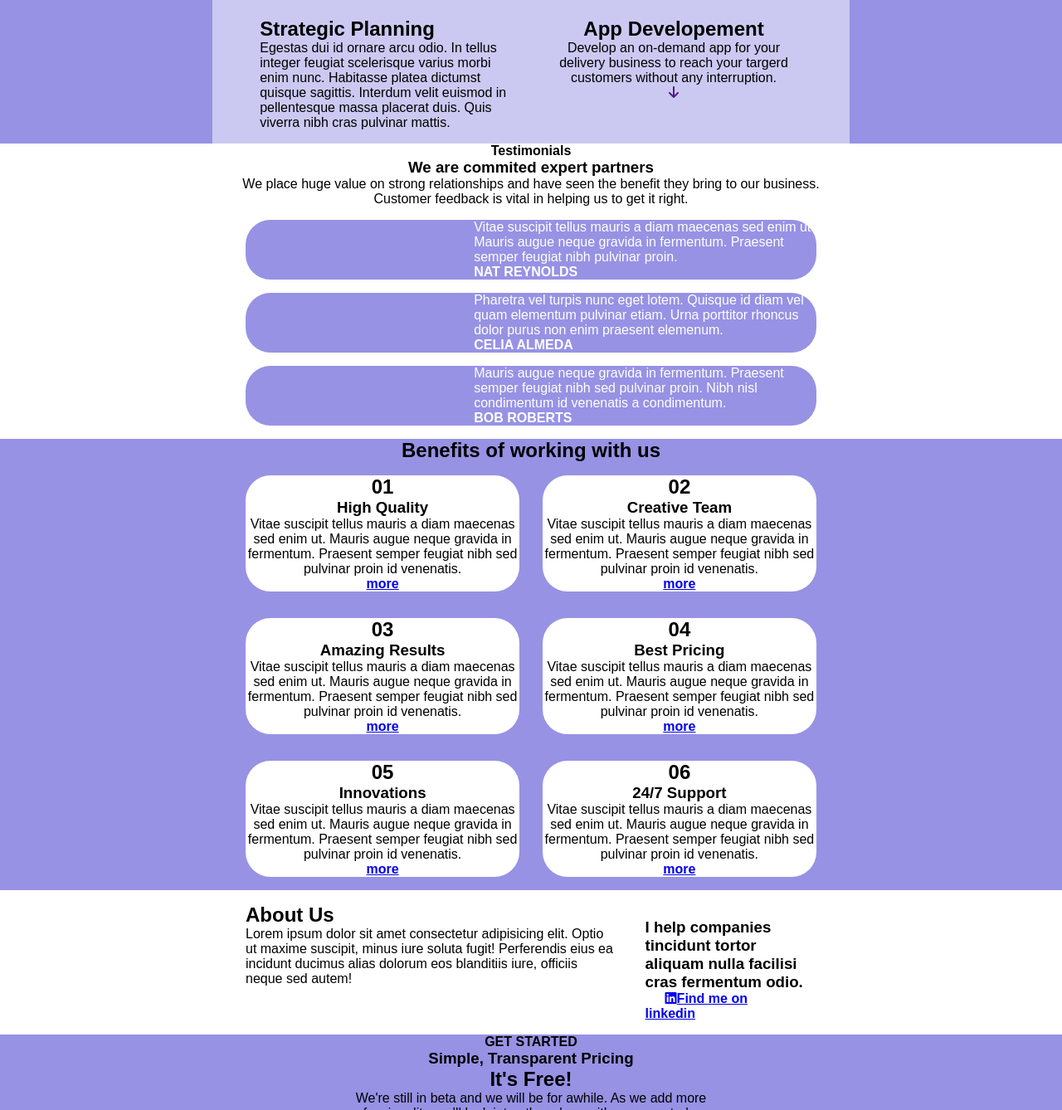
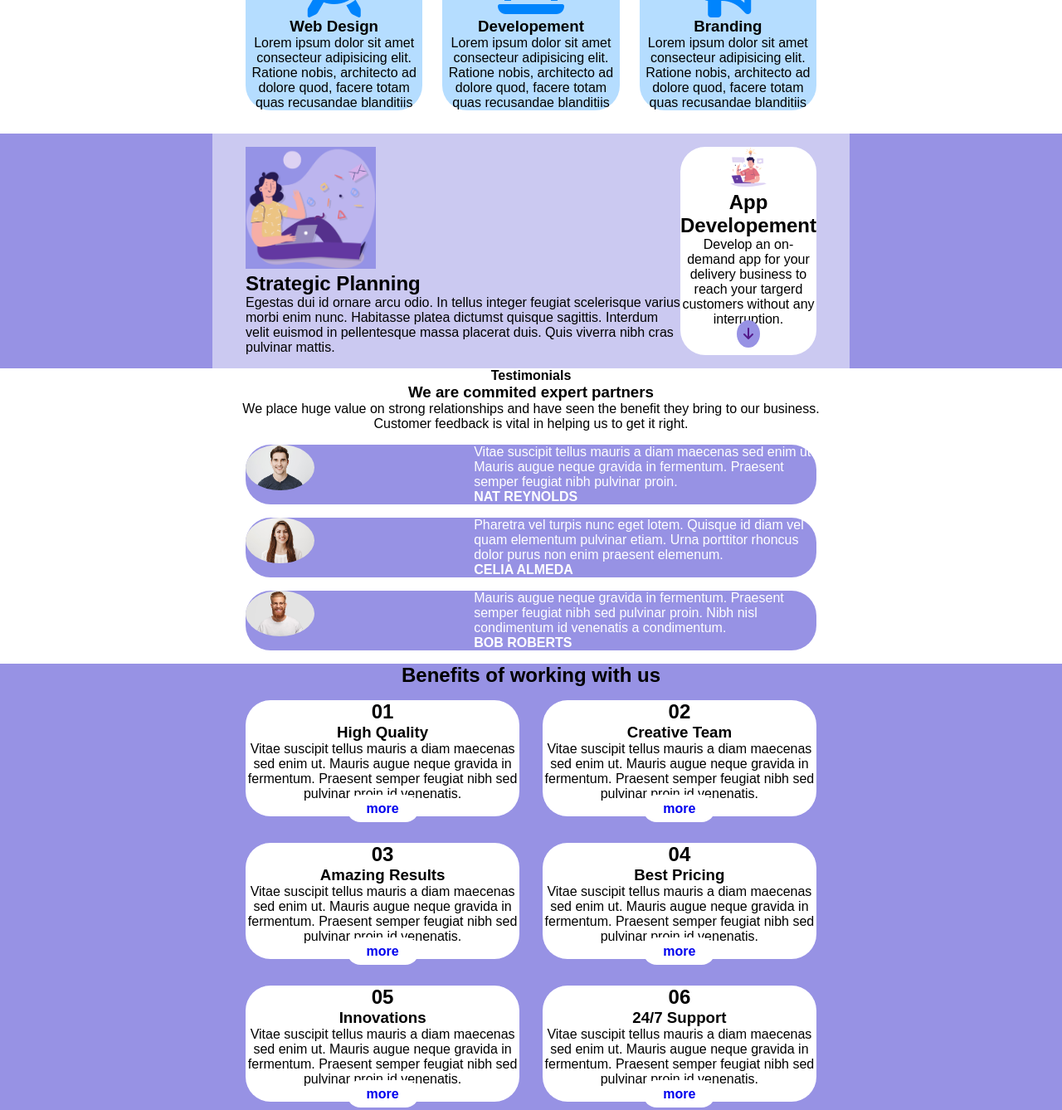
Before and after one commit to Jaskett/htmlcss-responsive-layout, a plain HTML site: page index.html in a window 1280 px wide. Shown: the part 527-1865 px from the top of the page at 83% size. Drawn offline with Linux system fonts and the light colour scheme.

Commit message:
Aggiunta immagini

```diff
--- a/css/style.css
+++ b/css/style.css
@@ -12,6 +12,7 @@
     --primary-color-light: #b5ddff;
     --secondary-color: #9792e4;
     --secondary-color-light: #cbc9f1;
+    --white-background: white;
 }
 
 body {
@@ -89,6 +90,10 @@ body {
     height: 60%;
 }
 
+.w-30 {
+    width: 30%;
+}
+
 .w-50 {
     width: 50%;
 }
@@ -105,10 +110,21 @@ body {
     border-radius: 30px;
 }
 
+.b-rad-50 {
+    border-radius: 50%;
+}
+
 .btn {
+    background-color: white;
     padding: 0.5rem 1.5rem;
     border-radius: 30px;
     font-weight: bold;
+}
+
+.btn-round {
+    background-color: var(--secondary-color);
+    padding: 0.5rem;
+    border-radius: 50%;
 }
 
 .btn-ty1 {
@@ -126,6 +142,10 @@ header nav {
     background-color: var(--primary-color-light);
 }
 
+#first-section .card i {
+    color: var(--primary-color);
+}
+
 /* Seconda Sezione */
 #second-section {
     background-color: var(--secondary-color);
@@ -133,6 +153,10 @@ header nav {
 
 #second-section .container {
     background-color: var(--secondary-color-light);
+}
+
+#second-section .card {
+    background-color: var(--white-background);
 }
 
 /* Terza Sezione */
--- a/index.html
+++ b/index.html
@@ -14,7 +14,9 @@
     <header>
         <nav>
             <div class="header-container d-flex just-sp-between padx-2_5 pady-2">
-                <div class="header-content">Logo</div>
+                <div class="header-content">
+                    <img src="img/logo.png" alt="Logo">
+                </div>
 
                 <div class="d-none" id="nav-anchor">
                     <ul class="list-st-ty-n d-flex">
@@ -62,7 +64,7 @@
                         </a>
                     </div>
                     <div>
-                        <img src="" alt="">
+                        <img class="w-50" src="img/phone.png" alt="Telefono">
                     </div>
                 </div>
 
@@ -95,17 +97,17 @@
         <!-- Seconda Sezione -->
         <section id="second-section">
             <div class="container padx-2_5">
-                <div class="card b-rad-30 marginy-1">
-                    <img src="" alt="">
+                <div class="b-rad-30 marginy-1">
+                    <img class="w-30" src="img/planning1.png" alt="Planning">
                     <h1>Strategic Planning</h1>
                     <p>Egestas dui id ornare arcu odio. In tellus integer feugiat scelerisque varius morbi enim nunc. Habitasse platea dictumst quisque sagittis. Interdum velit euismod in pellentesque massa placerat duis. Quis viverra nibh cras pulvinar mattis.</p>
                 </div>
 
                 <div class="card b-rad-30 marginy-1 t-align-c">
-                    <img src="" alt="">
+                    <img class="w-30" src="img/planning2.png" alt="Planning 2">
                     <h1>App Developement</h1>
                     <p>Develop an on-demand app for your delivery business to reach your targerd customers without any interruption.</p>
-                    <a class="" href=""><i class="fa-solid fa-arrow-down"></i></a>
+                    <a class="btn-round" href=""><i class="fa-solid fa-arrow-down"></i></a>
                 </div>
             </div>
         </section>
@@ -121,7 +123,7 @@
             <div class="container padx-2_5 col-w">
                 <div class="card b-rad-30 marginy-1">
                     <div class="h-40">
-                        <img src="" alt="">
+                        <img class="w-30 b-rad-50" src="img/testimonial1.jpg" alt="Testimonial 1">
                     </div>
 
                     <div class="h-60">
@@ -132,7 +134,7 @@
 
                 <div class="card b-rad-30 marginy-1">
                     <div class="h-40">
-                        <img src="" alt="">
+                        <img class="w-30 b-rad-50" src="img/testimonial2.jpg" alt="Testimonial 2">
                     </div>
 
                     <div class="h-60">
@@ -143,7 +145,7 @@
 
                 <div class="card b-rad-30 marginy-1">
                     <div class="h-40">
-                        <img src="" alt="">
+                        <img class="w-30 b-rad-50" src="img/testimonial3.jpg" alt="Testimonial 3">
                     </div>
 
                     <div class="h-60">
@@ -165,42 +167,42 @@
                     <h1>01</h1>
                     <h3>High Quality</h3>
                     <p>Vitae suscipit tellus mauris a diam maecenas sed enim ut. Mauris augue neque gravida in fermentum. Praesent semper feugiat nibh sed pulvinar proin id venenatis.</p>
-                    <a class="btn" href="#">more</a>
+                    <a class="btn text-dec-n" href="#">more</a>
                 </div>
 
                 <div class="card b-rad-30 marginy-1">
                     <h1>02</h1>
                     <h3>Creative Team</h3>
                     <p>Vitae suscipit tellus mauris a diam maecenas sed enim ut. Mauris augue neque gravida in fermentum. Praesent semper feugiat nibh sed pulvinar proin id venenatis.</p>
-                    <a class="btn" href="#">more</a>
+                    <a class="btn text-dec-n" href="#">more</a>
                 </div>
 
                 <div class="card b-rad-30 marginy-1">
                     <h1>03</h1>
                     <h3>Amazing Results</h3>
                     <p>Vitae suscipit tellus mauris a diam maecenas sed enim ut. Mauris augue neque gravida in fermentum. Praesent semper feugiat nibh sed pulvinar proin id venenatis.</p>
-                    <a class="btn" href="#">more</a>
+                    <a class="btn text-dec-n" href="#">more</a>
                 </div>
 
                 <div class="card b-rad-30 marginy-1">
                     <h1>04</h1>
                     <h3>Best Pricing</h3>
                     <p>Vitae suscipit tellus mauris a diam maecenas sed enim ut. Mauris augue neque gravida in fermentum. Praesent semper feugiat nibh sed pulvinar proin id venenatis.</p>
-                    <a class="btn" href="#">more</a>
+                    <a class="btn text-dec-n" href="#">more</a>
                 </div>
 
                 <div class="card b-rad-30 marginy-1">
                     <h1>05</h1>
                     <h3>Innovations</h3>
                     <p>Vitae suscipit tellus mauris a diam maecenas sed enim ut. Mauris augue neque gravida in fermentum. Praesent semper feugiat nibh sed pulvinar proin id venenatis.</p>
-                    <a class="btn" href="#">more</a>
+                    <a class="btn text-dec-n" href="#">more</a>
                 </div>
 
                 <div class="card b-rad-30 marginy-1">
                     <h1>06</h1>
                     <h3>24/7 Support</h3>
                     <p>Vitae suscipit tellus mauris a diam maecenas sed enim ut. Mauris augue neque gravida in fermentum. Praesent semper feugiat nibh sed pulvinar proin id venenatis.</p>
-                    <a class="btn" href="#">more</a>
+                    <a class="btn text-dec-n" href="#">more</a>
                 </div>
             </div>
         </section>
@@ -214,9 +216,9 @@
                 </div>
 
                 <div class="card b-rad-30 marginy-1">
-                    <img src="" alt="">
+                    <img class="w-50 b-rad-50" src="img/about.jpg" alt="About Us">
                     <h3>I help companies tincidunt tortor aliquam nulla facilisi cras fermentum odio.</h3>
-                    <a class="btn" href="#"><i class="fa-brands fa-linkedin"></i>Find me on linkedin</a>
+                    <a class="btn text-dec-n" href="#"><i class="fa-brands fa-linkedin"></i>Find me on linkedin</a>
                 </div>
             </div>
         </section>
@@ -229,7 +231,7 @@
                     <h3>Simple, Transparent Pricing</h3>
                     <h1>It's Free!</h1>
                     <p>We're still in beta and we will be for awhile. As we add more funcionality, we'll look into other plans with more controls.</p>
-                    <a href="#">Get Started</a>
+                    <a class="btn text-dec-n" href="#">Get Started</a>
                     <p>
                         Copyright 2021 Boolean - Classe XX -
                         <a href="#">Privacy Policy</a>
```
